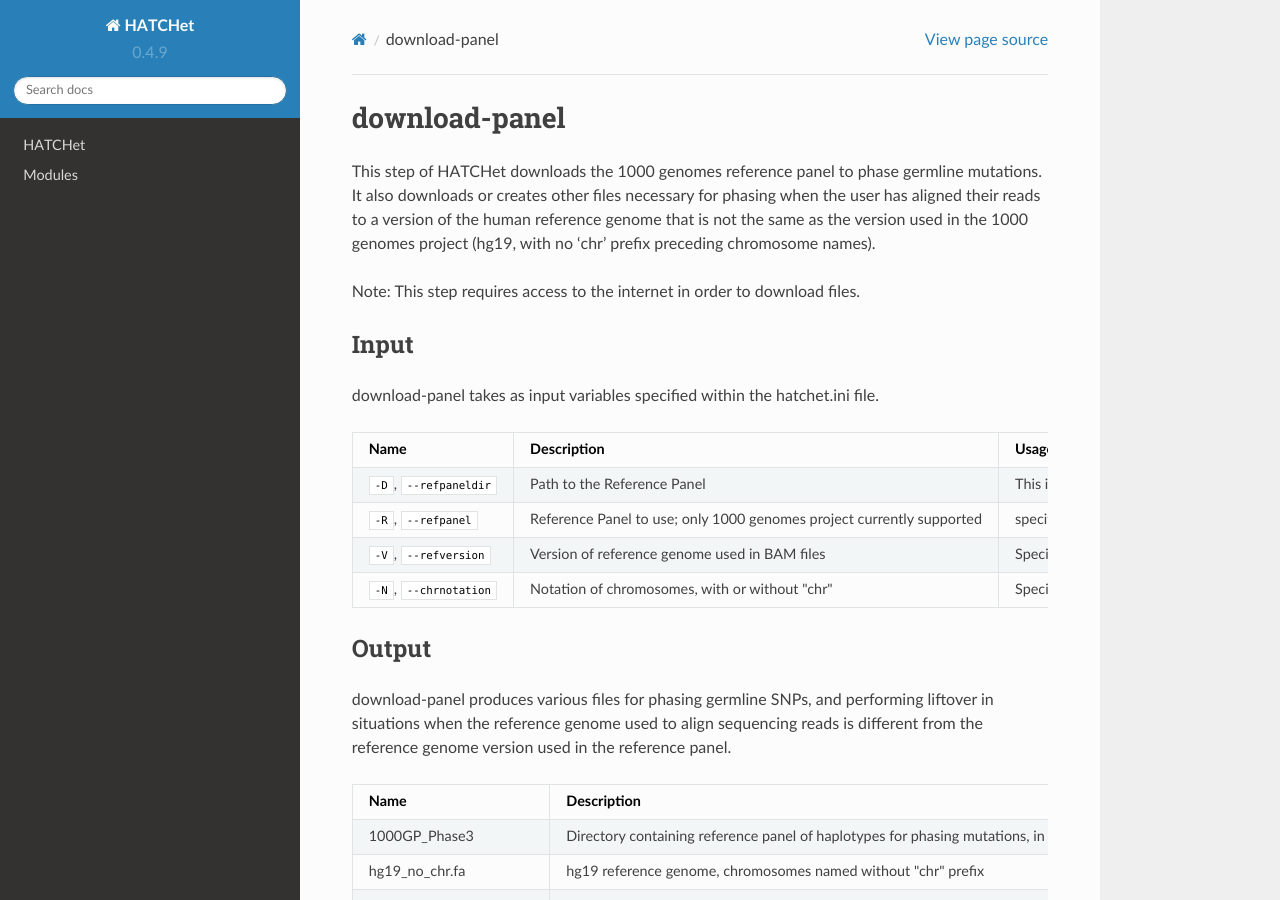
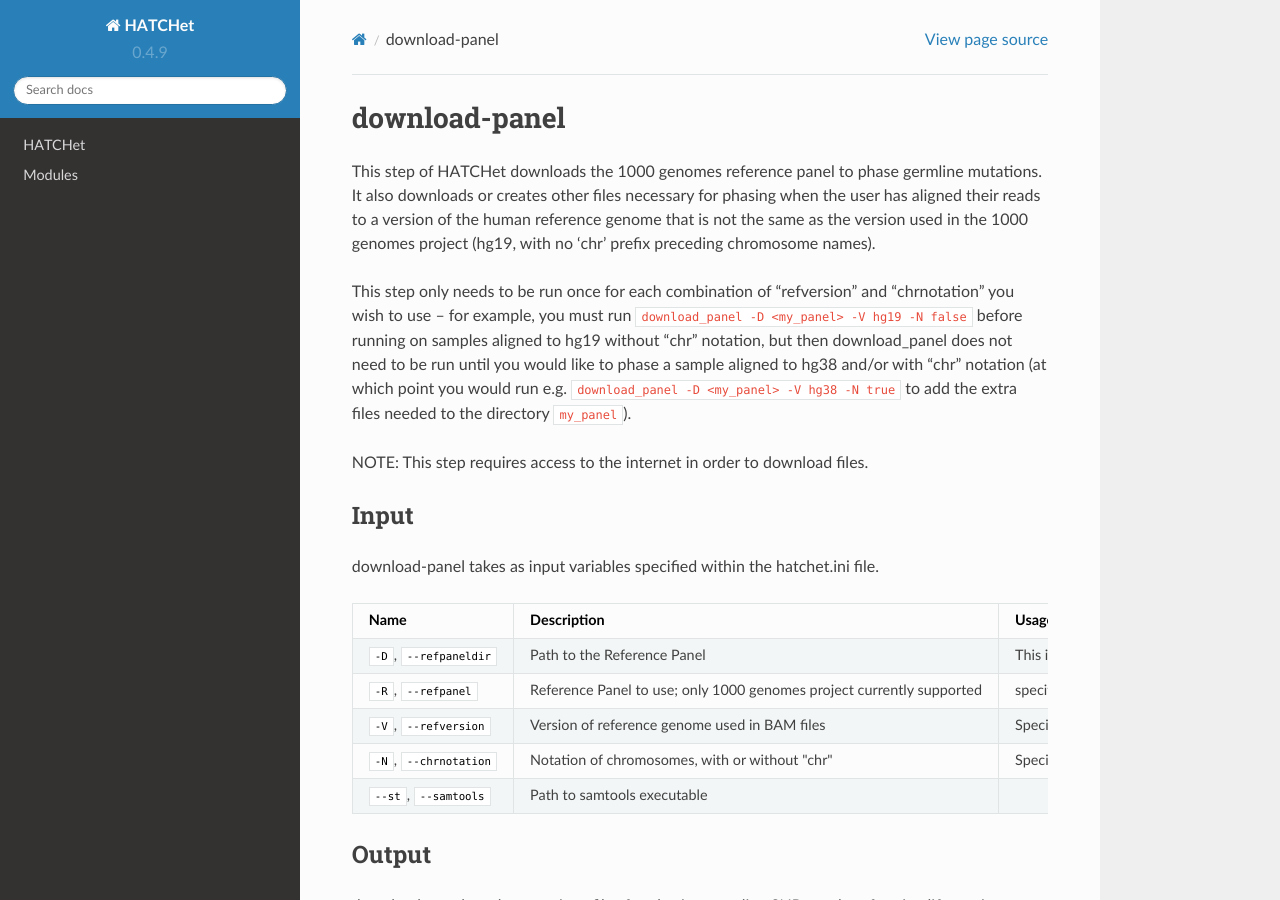
Before and after one commit to raphael-group/hatchet, a Sphinx documentation site: the page built from docs/source/doc_download_panel.md, in a window 1280 px wide and 900 px high. Built offline with Sphinx 7.4.7 and the Read the Docs theme 2.0.0, drawn with Linux system fonts in a browser that asks for light colours; pages that are not in the unit, such as notebooks, are missing from menus.

Commit message:
Update doc_download_panel.md

```diff
--- a/docs/source/doc_download_panel.md
+++ b/docs/source/doc_download_panel.md
@@ -2,18 +2,21 @@
 
 This step of HATCHet downloads the 1000 genomes reference panel to phase germline mutations. It also downloads or creates other files necessary for phasing when the user has aligned their reads to a version of the human reference genome that is not the same as the version used in the 1000 genomes project (hg19, with no 'chr' prefix preceding chromosome names).
 
-Note: This step requires access to the internet in order to download files.
+This step only needs to be run once for each combination of "refversion" and "chrnotation" you wish to use -- for example, you must run `download_panel -D <my_panel> -V hg19 -N false` before running on samples aligned to hg19 without "chr" notation, but then download_panel does not need to be run until you would like to phase a sample aligned to hg38 and/or with "chr" notation (at which point you would run e.g. `download_panel -D <my_panel> -V hg38 -N true` to add the extra files needed to the directory `my_panel`).
+
+NOTE: This step requires access to the internet in order to download files.
 
 ## Input
 
 download-panel takes as input variables specified within the hatchet.ini file.
 
-| Name | Description | Usage |
-|------|-------------|-------|
-| `-D`, `--refpaneldir` | Path to the Reference Panel | This is the location where the 1000 genome project reference panel will be downloaded |
-| `-R`, `--refpanel` | Reference Panel to use; only 1000 genomes project currently supported | specify "1000GP_Phase3" to automatically download and use the panel from the 1000 genomes project |
-| `-V`, `--refversion` | Version of reference genome used in BAM files | Specify the human reference genome used for aligning sequencing reads; hg19 or hg38 |
-| `-N`, `--chrnotation` | Notation of chromosomes, with or without "chr" | Specify "true" or "false" according to whether chromosomes are prefixed by "chr" |
+| Name | Description | Usage | Default |
+|------|-------------|-------|---------|
+| `-D`, `--refpaneldir` | Path to the Reference Panel | This is the location where the 1000 genome project reference panel will be downloaded | "" (current location)
+| `-R`, `--refpanel` | Reference Panel to use; only 1000 genomes project currently supported | specify "1000GP_Phase3" to automatically download and use the panel from the 1000 genomes project | "1000GP_Phase3"
+| `-V`, `--refversion` | Version of reference genome used in BAM files | Specify the human reference genome used for aligning sequencing reads; hg19 or hg38 | (none, argument required)
+| `-N`, `--chrnotation` | Notation of chromosomes, with or without "chr" | Specify "true" or "false" according to whether chromosomes are prefixed by "chr" | (none, argument required)
+| `--st`, `--samtools` | Path to samtools executable |  | "" (look on PATH)
 
 ## Output
 
```
